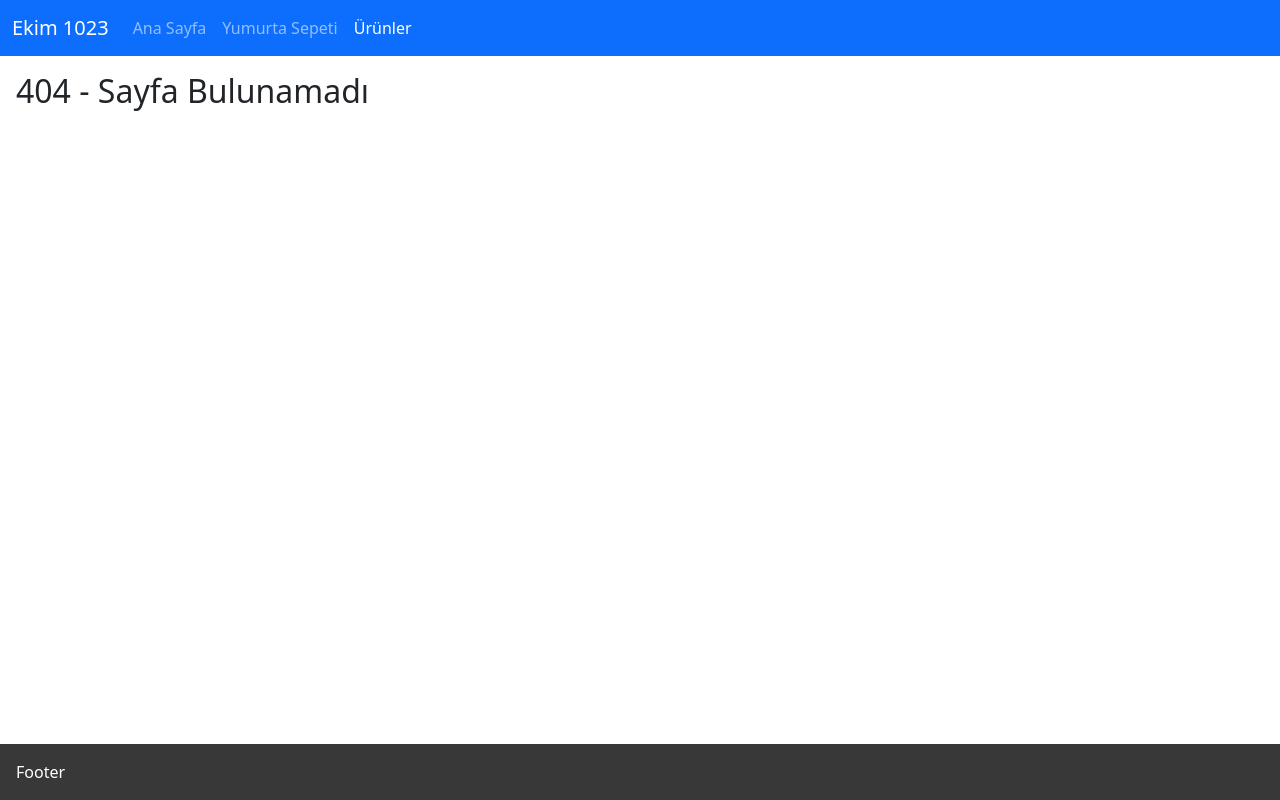
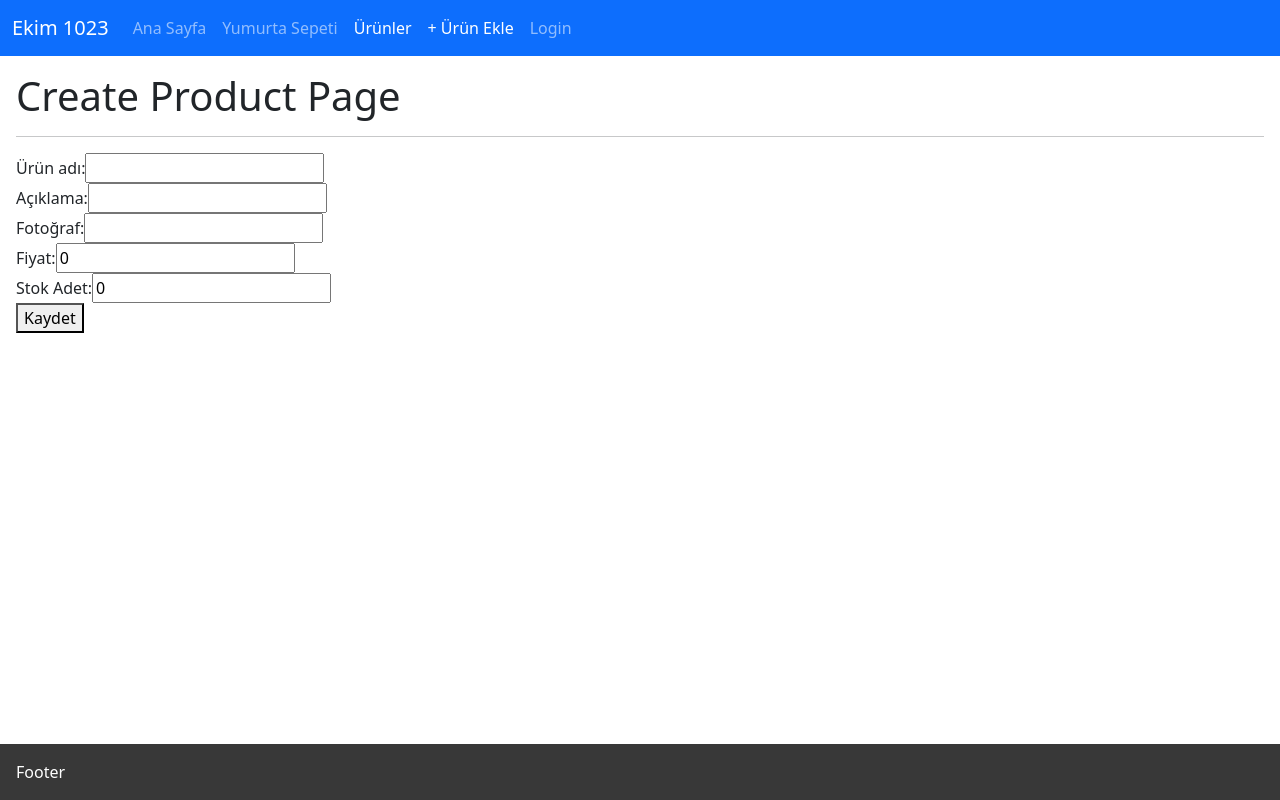
Before and after one commit to erhanfirat/workintech-ekim-23, a React app: page /products/create in a window 1280 px wide. Before the commit this address had no page. Built offline with nearby package versions, Linux system fonts and the light colour scheme.

Commit message:
sprint 7 g 2 - formlar

```diff
--- /dev/null
+++ b/src/components/LoginForm.js
@@ -0,0 +1,70 @@
+import axios from "axios";
+import { useState } from "react";
+
+const LoginForm = () => {
+  const [email, setEmail] = useState("");
+  const [password, setPassword] = useState("");
+
+  const submitHandler = (e) => {
+    e.preventDefault();
+    console.log("Form submit edildi! ", { email, password });
+
+    axios
+      .post("https://reqres.in/api/user", { email, password })
+      .then((res) => {
+        console.log("Login oldu: ", res.data);
+      })
+      .catch((err) => {
+        console.error("Login Hata: ", err);
+      });
+  };
+
+  const mailChangeHandler = (e) => {
+    // todo: inputtaki value yu email state ine yaz
+    console.log("input change event > ", e);
+    setEmail(e.target.value);
+  };
+
+  const passwordChangeHandler = (e) => {
+    // todo: inputtaki value yu email state ine yaz
+    console.log("input change event > ", e);
+    setPassword(e.target.value);
+  };
+
+  return (
+    <form onSubmit={submitHandler}>
+      <div>
+        <label htmlFor="user-mail">Email</label>
+        <input
+          id="user-mail"
+          type="email"
+          value={email}
+          onChange={mailChangeHandler}
+        />
+      </div>
+      <div>
+        <label>
+          Password
+          <input
+            type="password"
+            value={password}
+            onChange={passwordChangeHandler}
+          />
+        </label>
+      </div>
+
+      <button
+        type="button"
+        onClick={() => {
+          setEmail("");
+          setPassword("");
+        }}
+      >
+        Reset Form
+      </button>
+      <button type="submit">Login</button>
+    </form>
+  );
+};
+
+export default LoginForm;
--- a/src/components/ProductCard.js
+++ b/src/components/ProductCard.js
@@ -2,7 +2,7 @@ import { Link } from "react-router-dom";
 import { useHistory } from "react-router-dom";
 import { Button } from "reactstrap";
 
-const ProductCard = ({ product }) => {
+const ProductCard = ({ product, deleteProduct }) => {
   const history = useHistory();
 
   const goProductDetail = () => {
@@ -24,6 +24,10 @@ const ProductCard = ({ product }) => {
         <i class="fa-solid fa-magnifying-glass me-2"></i>
         İncele Btn
       </Button>
+      <Button onClick={() => deleteProduct(product.id)} color="danger">
+        <i class="fa-solid fa-magnifying-glass me-2"></i>
+        Sil
+      </Button>
     </div>
   );
 };
--- /dev/null
+++ b/src/components/ProductForm.js
@@ -0,0 +1,101 @@
+import axios from "axios";
+import { useState } from "react";
+import { useHistory } from "react-router-dom";
+
+const ProductForm = () => {
+  const [product, setProduct] = useState({
+    name: "",
+    description: "",
+    img: "",
+    price: 0,
+    stock: 0,
+    active: true,
+    color: "",
+  });
+
+  const history = useHistory();
+
+  const productSubmitHandler = (e) => {
+    e.preventDefault();
+    // sayfa yenilenmesini engelle
+    console.log("yeni product: ", product);
+
+    axios
+      .post("https://620d69fb20ac3a4eedc05e3a.mockapi.io/api/products", product)
+      .then((res) => {
+        console.warn("ÜRÜN BAŞARIYLA KAYDEDİLDİ! ", res.data);
+        // todo: kullanıcıyı ürünler sayfasına redirect
+        history.push("/products");
+      });
+  };
+
+  const inputChangeHandler = (e) => {
+    // todo: inputtaki değeri state e yaz
+    const key = e.target.name;
+
+    setProduct({ ...product, [key]: e.target.value });
+  };
+
+  return (
+    <form onSubmit={productSubmitHandler}>
+      <div>
+        <label>
+          Ürün adı:
+          <input
+            type="text"
+            value={product.name}
+            name="name"
+            onChange={inputChangeHandler}
+          />
+        </label>
+      </div>
+      <div>
+        <label>
+          Açıklama:
+          <input
+            type="text"
+            name="description"
+            value={product.description}
+            onChange={inputChangeHandler}
+          />
+        </label>
+      </div>
+      <div>
+        <label>
+          Fotoğraf:
+          <input
+            type="text"
+            name="img"
+            value={product.img}
+            onChange={inputChangeHandler}
+          />
+        </label>
+      </div>
+      <div>
+        <label>
+          Fiyat:
+          <input
+            type="number"
+            name="price"
+            value={product.price}
+            onChange={inputChangeHandler}
+          />
+        </label>
+      </div>
+      <div>
+        <label>
+          Stok Adet:
+          <input
+            type="number"
+            name="stock"
+            value={product.stock}
+            onChange={inputChangeHandler}
+          />
+        </label>
+      </div>
+      <button type="submit">Kaydet</button>
+    </form>
+  );
+};
+
+export default ProductForm;
--- a/src/layout/Header.js
+++ b/src/layout/Header.js
@@ -35,6 +35,16 @@ const Header = () => {
                 Ürünler
               </NavLink>
             </li>
+            <li className="nav-item">
+              <NavLink className="nav-link" to="/products/create">
+                + Ürün Ekle
+              </NavLink>
+            </li>
+            <li className="nav-item">
+              <NavLink className="nav-link" to="/login">
+                Login
+              </NavLink>
+            </li>
           </ul>
         </div>
       </div>
--- a/src/layout/PageBody.js
+++ b/src/layout/PageBody.js
@@ -3,6 +3,8 @@ import AnaSayfa from "../pages/AnaSayfa";
 import ProductPage from "../pages/ProductPage";
 import SayacSayfa from "../pages/SayacSayfa";
 import ProductDetailPage from "../pages/ProductDetailPage";
+import LoginPage from "../pages/LoginPage";
+import ProductCreatePage from "../pages/ProductCreatePage";
 
 const PageBody = ({ PI }) => {
   return (
@@ -14,8 +16,14 @@ const PageBody = ({ PI }) => {
         <Route path="/sayac">
           <SayacSayfa PI={PI} />
         </Route>
+        <Route path="/login">
+          <LoginPage />
+        </Route>
         <Route path="/products" exact>
           <ProductPage />
+        </Route>
+        <Route path="/products/create" exact>
+          <ProductCreatePage />
         </Route>
         <Route path="/products/detail/:productId" exact>
           <ProductDetailPage />
--- /dev/null
+++ b/src/pages/LoginPage.js
@@ -0,0 +1,13 @@
+import LoginForm from "../components/LoginForm";
+
+const LoginPage = () => {
+  return (
+    <div className="page">
+      <h1>Login Page</h1>
+      <hr />
+      <LoginForm />
+    </div>
+  );
+};
+
+export default LoginPage;
--- /dev/null
+++ b/src/pages/ProductCreatePage.js
@@ -0,0 +1,14 @@
+import LoginForm from "../components/LoginForm";
+import ProductForm from "../components/ProductForm";
+
+const ProductCreatePage = () => {
+  return (
+    <div className="page">
+      <h1>Create Product Page</h1>
+      <hr />
+      <ProductForm />
+    </div>
+  );
+};
+
+export default ProductCreatePage;
--- a/src/pages/ProductPage.js
+++ b/src/pages/ProductPage.js
@@ -6,12 +6,30 @@ const ProductPage = () => {
   const [products, setProducts] = useState([]);
   const [filterText, setFilterText] = useState("");
 
-  useEffect(() => {
+  const deleteProduct = (productId) => {
+    axios
+      .delete(
+        "https://620d69fb20ac3a4eedc05e3a.mockapi.io/api/products/" + productId
+      )
+      .then((res) => {
+        console.log("ürün silindi: ", res.data);
+        fetchProducts();
+      })
+      .catch((err) => {
+        console.log("ürün silinirken bir hata ile karşılaşıldı: ", err);
+      });
+  };
+
+  const fetchProducts = () => {
     axios
       .get("https://620d69fb20ac3a4eedc05e3a.mockapi.io/api/products")
       .then((res) => {
         setProducts(res.data);
       });
+  };
+
+  useEffect(() => {
+    fetchProducts();
   }, []);
 
   useEffect(() => {
@@ -32,7 +50,11 @@ const ProductPage = () => {
             p.name.toLowerCase().includes(filterText.toLowerCase())
           )
           .map((product) => (
-            <ProductCard key={product.id} product={product} />
+            <ProductCard
+              key={product.id}
+              product={product}
+              deleteProduct={deleteProduct}
+            />
           ))}
       </div>
     </div>
```
